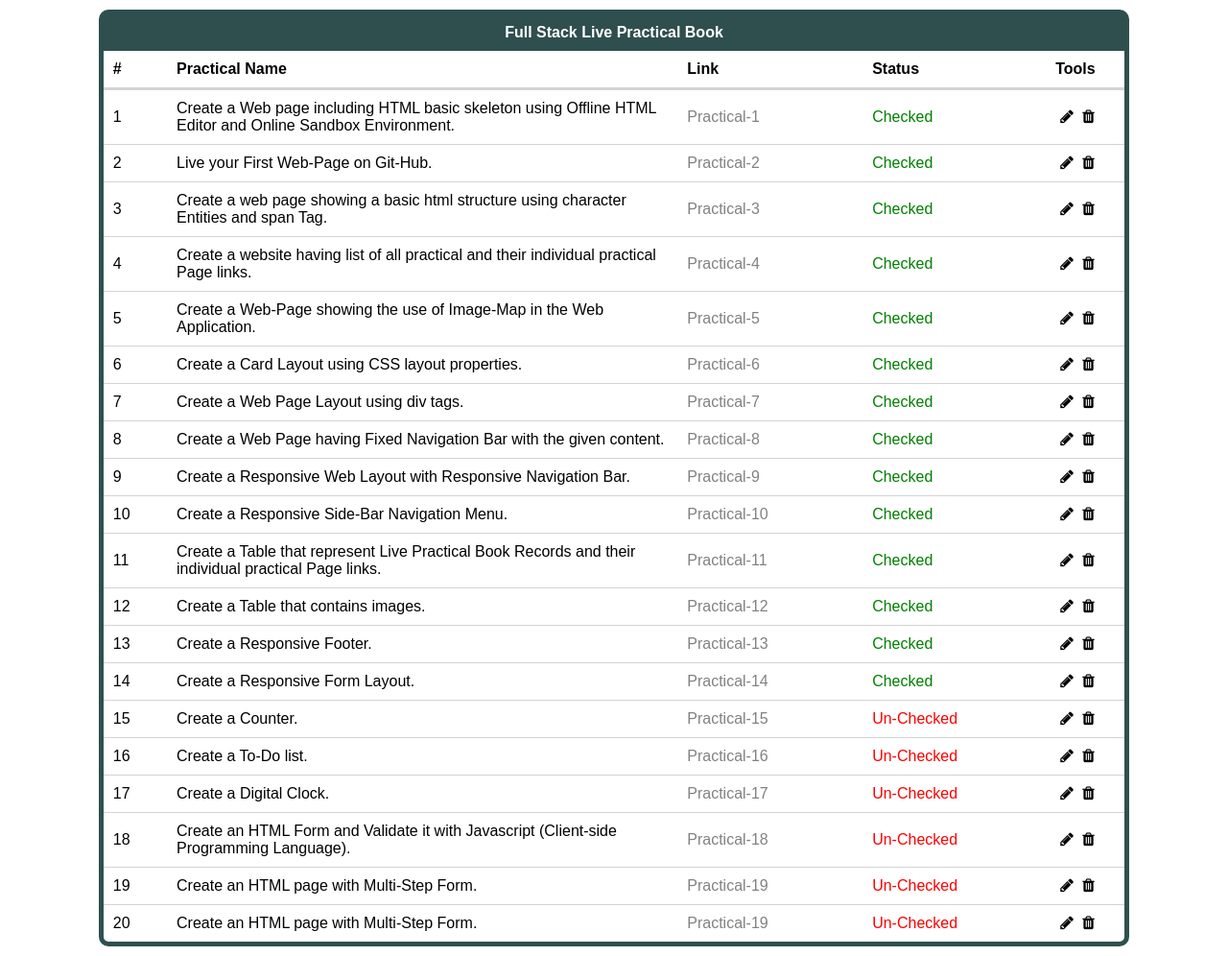
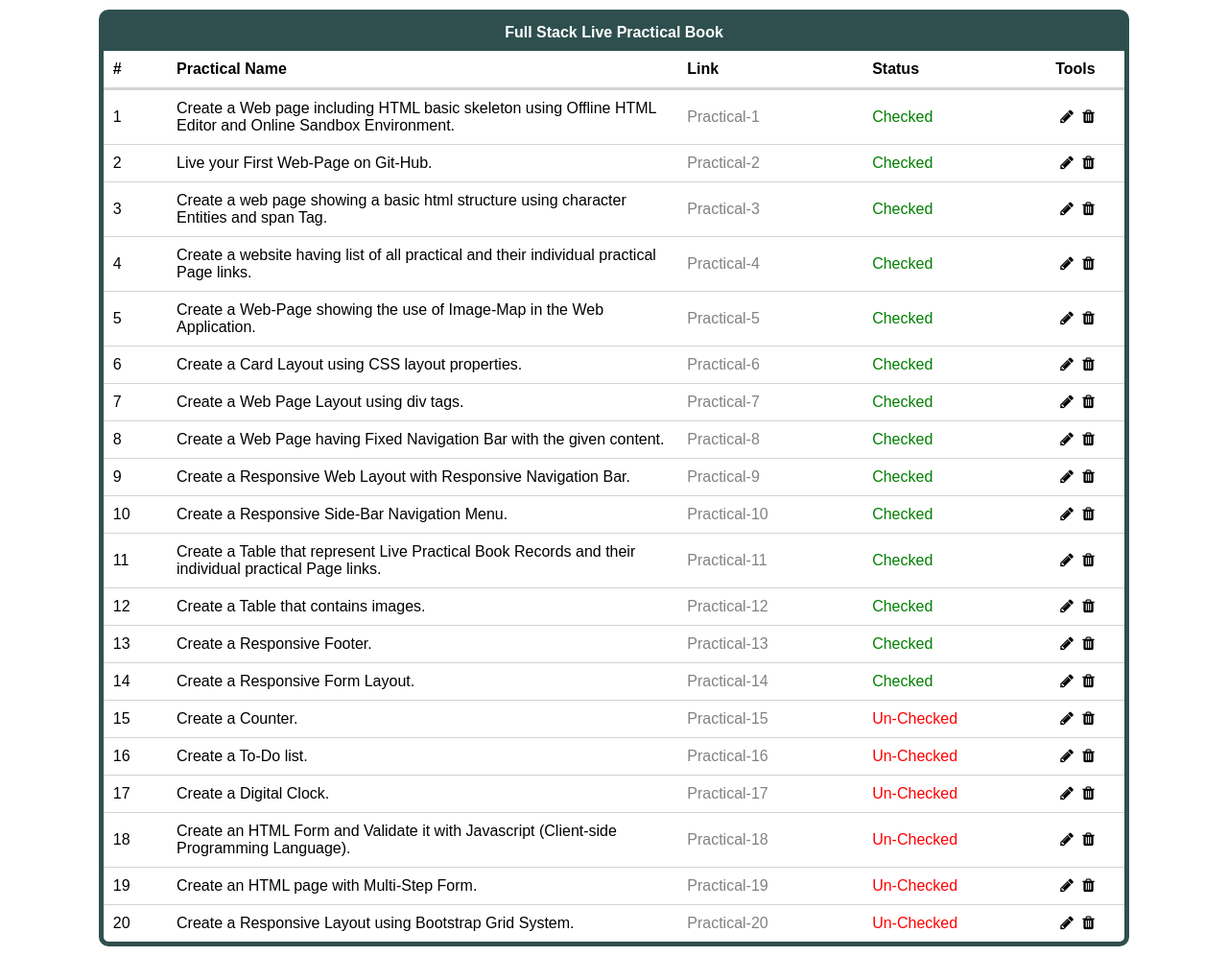
Before and after one commit to rexj8/Full-Stack-Assignment, a plain HTML site: page index.html in a window 1280 px wide. Shown: the whole page at 96% size. Drawn offline with Linux system fonts and the light colour scheme.

Commit message:
assign 20

```diff
--- a/index.html
+++ b/index.html
@@ -250,8 +250,8 @@
             </tr>
             <tr>
                 <td>20</td>
-                <td>Create an HTML page with Multi-Step Form.</td>
-                <td><a href="Assignment-19/assign19.html">Practical-19</a></td>
+                <td>Create a Responsive Layout using Bootstrap Grid System.</td>
+                <td><a href="Assignment-20/assign20.html">Practical-20</a></td>
                 <td><span style="color:red;">Un-Checked</span></td>
                 <td><i class="fa fa-pencil" aria-hidden="true"></i>
                     <i class="fa fa-trash" aria-hidden="true"></i>
```
